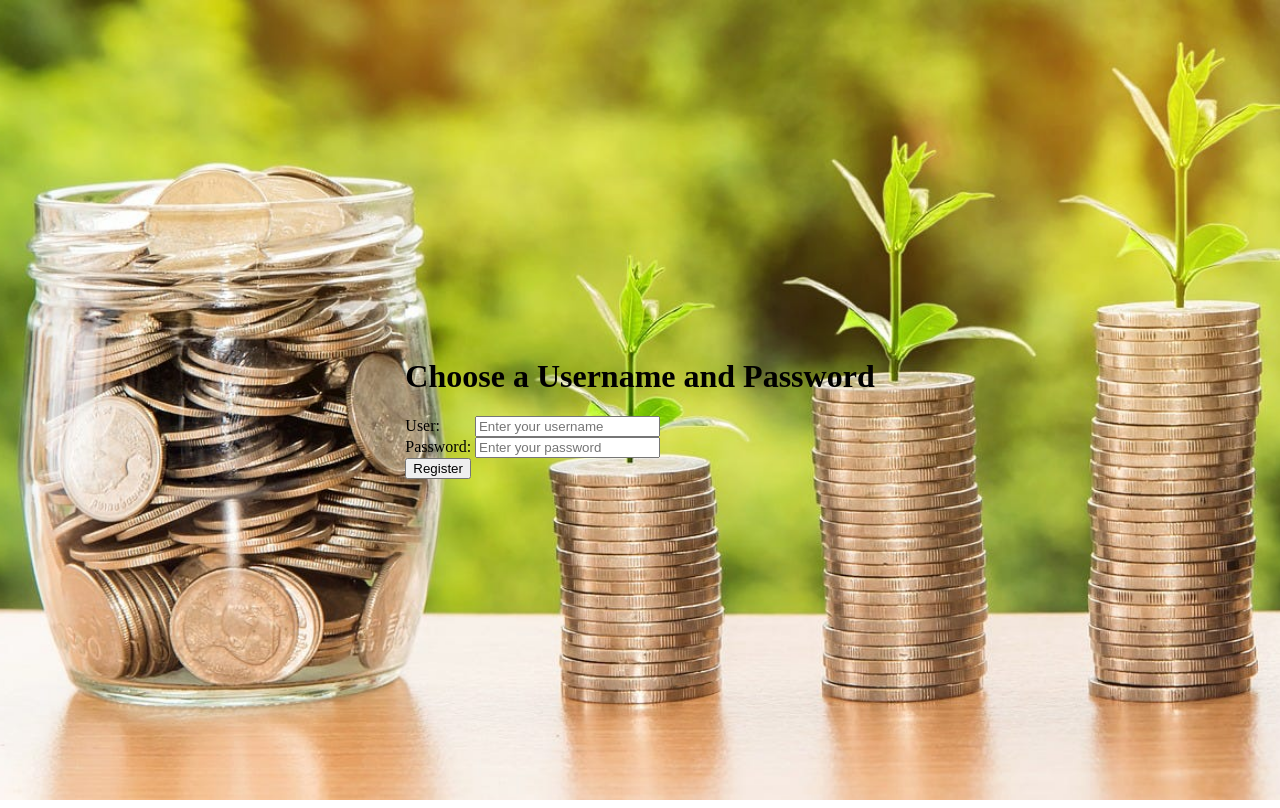
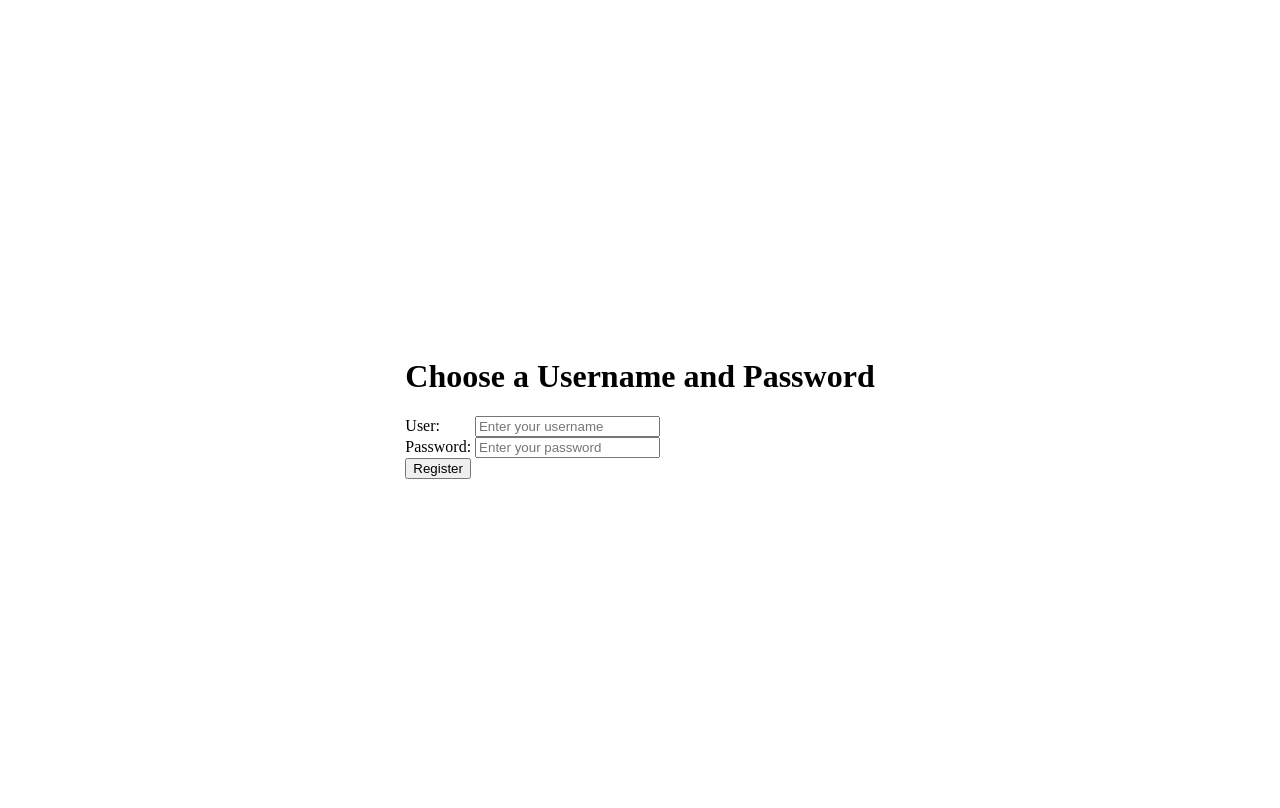
Before and after one commit to Chadis16/Finance-App, a Python web app: template templates/Register.html in a window 1280 px wide. Run offline with Jinja, Linux system fonts and the light colour scheme; the template is opened without the code that fills it, so the values that code supplies are empty.

Commit message:
remove background picture

```diff
--- a/static/site.css
+++ b/static/site.css
@@ -1,8 +1,8 @@
 body {
-    background-image: url('background.jpg');
+    /* background-image: url('background.jpg');
     background-repeat: no-repeat;
     background-size: cover;
-    background-position: center center;
+    background-position: center center; */
     height: 100%;
 }
 
```
